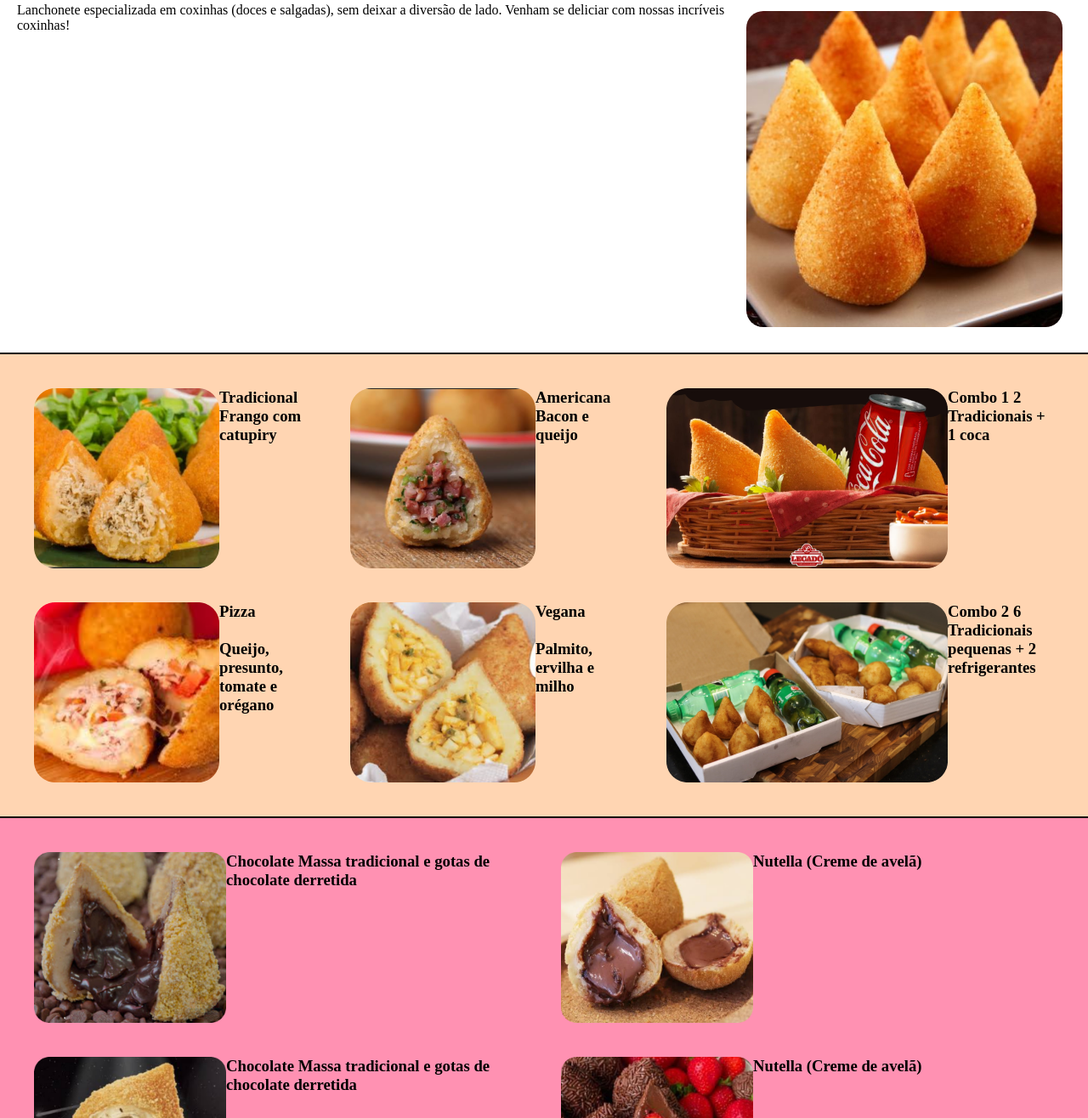
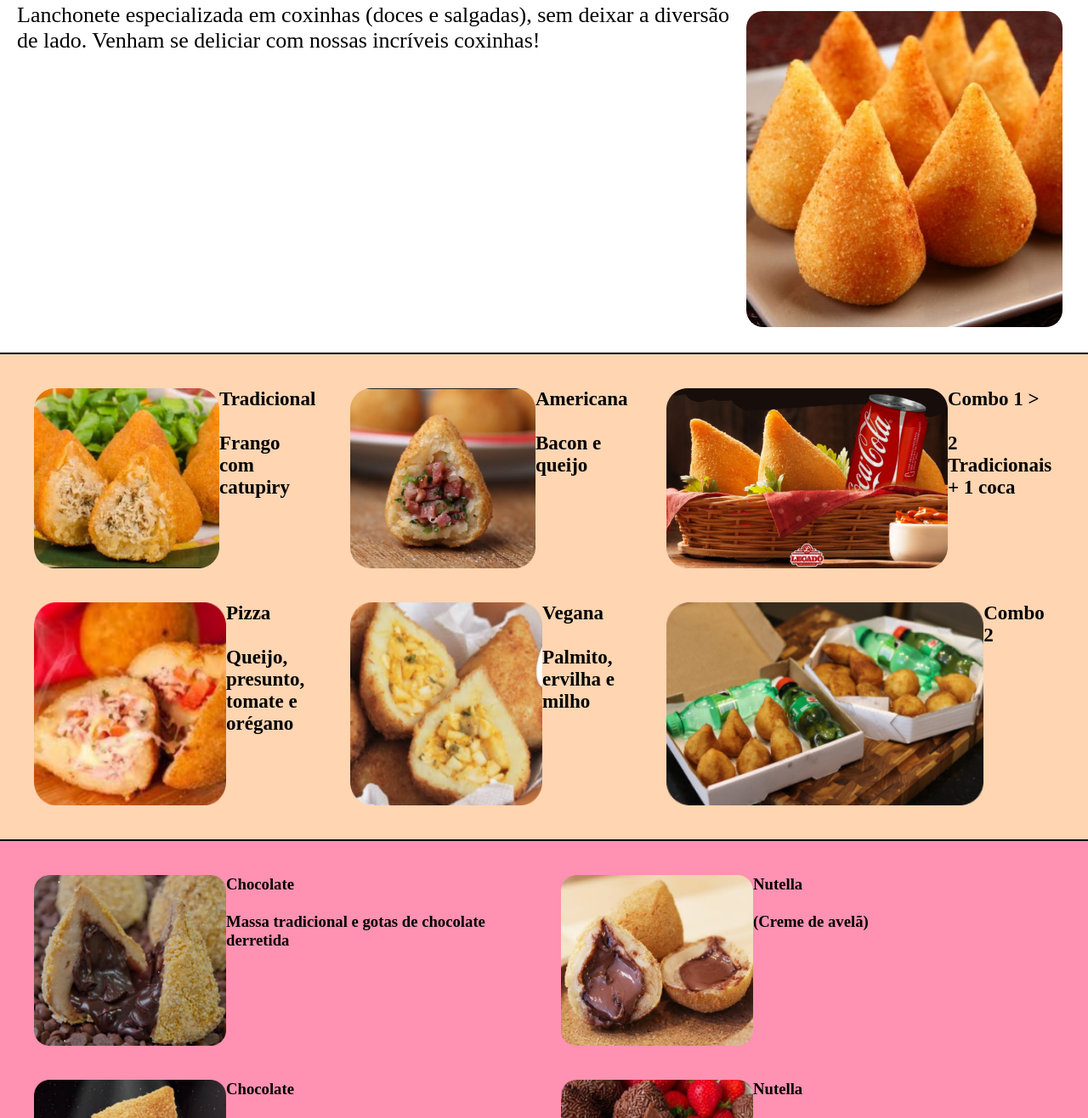
Before and after one commit to Giovani539/G.N.R, a plain HTML site: page index.html in a window 1280 px wide. Shown: the part 129-1445 px from the top of the page at 85% size. Drawn offline with Linux system fonts and the light colour scheme.

Commit message:
6rttuyr5

```diff
--- a/index.html
+++ b/index.html
@@ -31,7 +31,7 @@
 
     </header>
     <section>
-            <p>Lanchonete especializada em coxinhas (doces e salgadas), sem deixar a diversão de lado.
+            <p class="descricao">Lanchonete especializada em coxinhas (doces e salgadas), sem deixar a diversão de lado.
                           Venham se deliciar com nossas incríveis coxinhas!
                         </p>
 
@@ -46,22 +46,22 @@
     <section id="salgados">
         <div class="local-nomes">
             <img class=" foto-equipe" src="trad.png" alt="coxinha tradicional">
-            <h3 class="nome-das-coxinhas">Tradicional
-
+            <h3 class="nome-das-coxinhas">Tradicional <br>
+   <br>
                 Frango com catupiry
             </h3>
         </div>
 
         <div class="local-nomes">
             <img class=" foto-equipe" src="ame.png" alt=" americana">
-            <h3 class="nome-das-coxinhas">Americana
-
+            <h3 class="nome-das-coxinhas">Americana <br>
+ <br>
                 Bacon e queijo</h3>
         </div>
         <div class="local-nomes">
             <img class=" combo1" src="combo1.png" alt="combo1">
-            <h3 class="nome-das-coxinhas">Combo 1
-
+            <h3 class="nome-das-coxinhas">Combo 1 >  <br>
+  <br>
                 2 Tradicionais + 1 coca</h3>
         </div>
         <div class="local-nomes">
@@ -81,7 +81,8 @@
         </div>
         <div class="local-nomes">
             <img class="combo2" src="combo2.png" alt="combo2">
-            <h3 class="nome-das-coxinhas">Combo 2
+            <h3 class="nome-das-coxinhas">Combo 2 <br>
+ <br
 
                6 Tradicionais pequenas + 2 refrigerantes</h3>
         </div>
@@ -92,26 +93,26 @@
         <section id="doces">
             <div class="local-nomes">
                 <img class=" foto-equipe" src="brig.png" alt="coxinha brig">
-                <h3>Chocolate
-
+                <h3>Chocolate <br>
+<br>
                     Massa tradicional e gotas de chocolate derretida</h3>
             </div>
             <div class="local-nomes">
                 <img class=" foto-equipe" src="nut.png" alt=" coxinha nut">
-                <h3>Nutella
-
+                <h3>Nutella <br>
+<br>
                     (Creme de avelã)</h3>
             </div>
             <div class="local-nomes">
                 <img class=" foto-equipe" src="negr.png" alt="coxinha negr">
-                <h3>Chocolate
-
+                <h3>Chocolate <br>
+<br>
                     Massa tradicional e gotas de chocolate derretida</h3>
             </div>
             <div class="local-nomes">
                 <img class=" foto-equipe" src="sens.png" alt=" coxinha sens">
-                <h3>Nutella
-
+                <h3>Nutella <br>
+<br>
                     (Creme de avelã)</h3>
             </div>
 
--- a/style.css
+++ b/style.css
@@ -120,6 +120,7 @@ text-decoration: none;
 .nome-das-coxinhas{
     display: flex;
     justify-content: right;
+    font-size: 23px;
 }
 
 .combo1{
@@ -136,3 +137,7 @@ text-decoration: none;
     padding: 20px;
 
 }
+
+.descricao{
+    font-size: 26px;
+}
```
